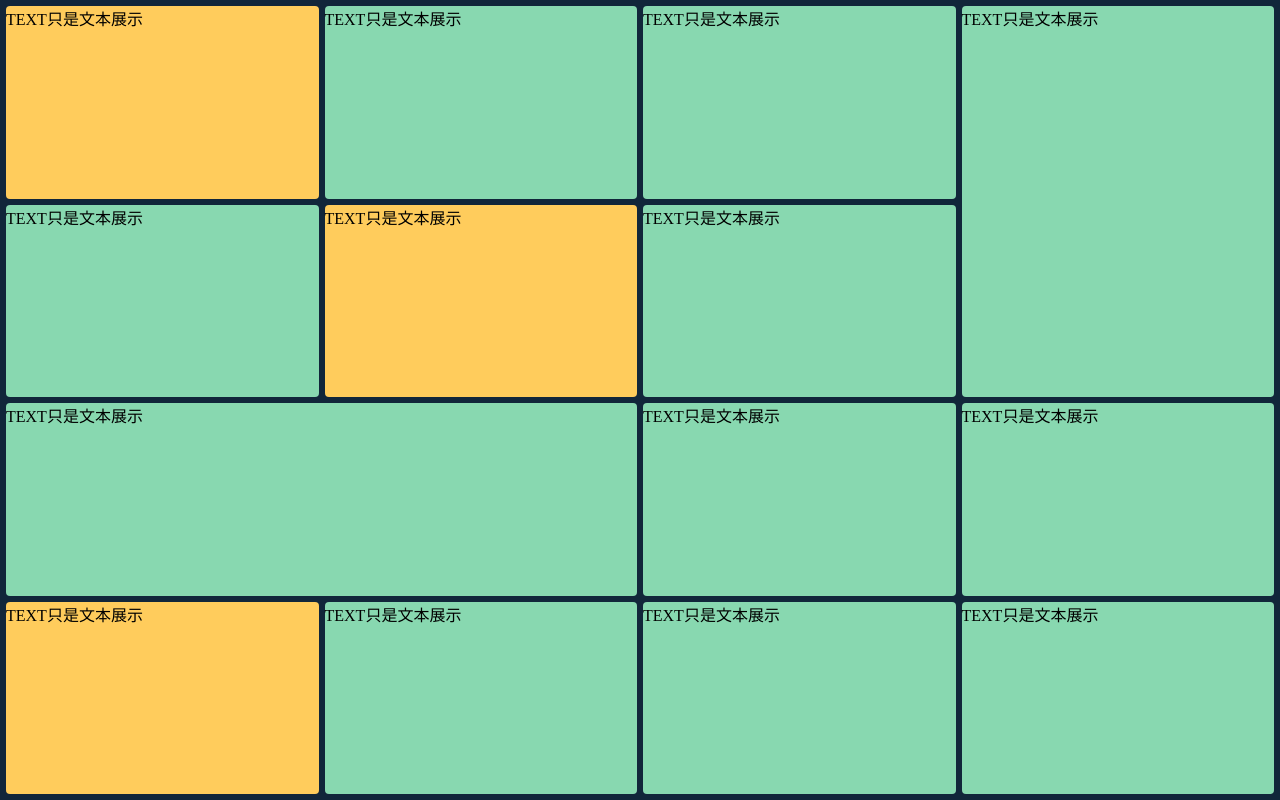
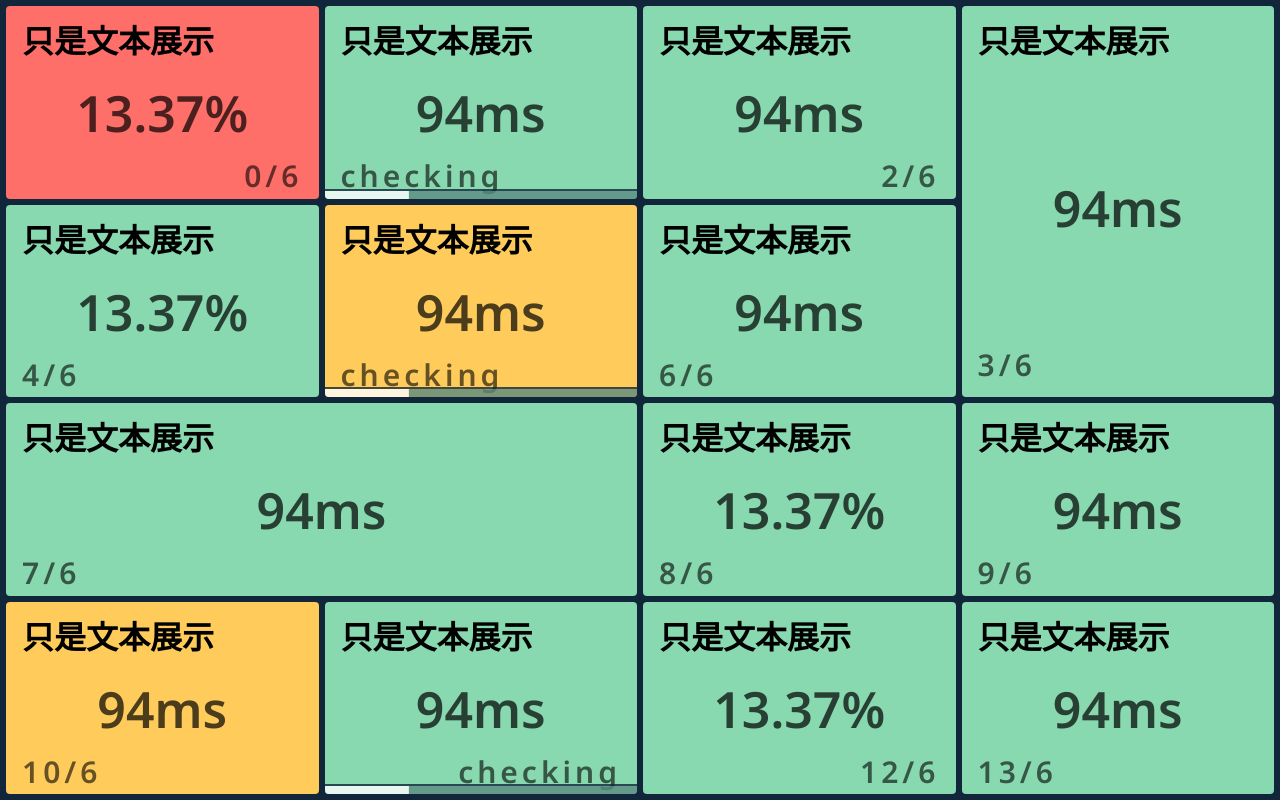
Before and after one commit to dongfg/status, a Next.js app: page / in a window 1280 px wide. Built offline with nearby package versions, Linux system fonts and the light colour scheme.

Commit message:
feat: block style

```diff
--- a/config.json
+++ b/config.json
@@ -4,7 +4,23 @@
     "title": "只是文本展示",
     "rowSpan": 1,
     "colSpan": 1,
+    "icon": "icon-zhujizu",
+    "params": {}
+  },
+  {
+    "type": "TEXT",
+    "title": "只是文本展示",
+    "rowSpan": 1,
+    "colSpan": 1,
     "icon": "",
+    "params": {}
+  },
+  {
+    "type": "TEXT",
+    "title": "只是文本展示",
+    "rowSpan": 1,
+    "colSpan": 1,
+    "icon": "icon-zhujijiankong",
     "params": {}
   },
   {
@@ -76,7 +92,7 @@
     "title": "只是文本展示",
     "rowSpan": 1,
     "colSpan": 1,
-    "icon": "",
+    "icon": "icon-luyou",
     "params": {}
   },
   {
@@ -84,23 +100,7 @@
     "title": "只是文本展示",
     "rowSpan": 1,
     "colSpan": 1,
-    "icon": "",
-    "params": {}
-  },
-  {
-    "type": "TEXT",
-    "title": "只是文本展示",
-    "rowSpan": 1,
-    "colSpan": 1,
-    "icon": "",
-    "params": {}
-  },
-  {
-    "type": "TEXT",
-    "title": "只是文本展示",
-    "rowSpan": 1,
-    "colSpan": 1,
-    "icon": "",
+    "icon": "icon-wangluo",
     "params": {}
   },
   {
--- a/package.json
+++ b/package.json
@@ -9,6 +9,7 @@
     "lint": "next lint"
   },
   "dependencies": {
+    "@ant-design/icons": "^5.0.1",
     "@types/node": "20.1.4",
     "@types/react": "18.2.6",
     "@types/react-dom": "18.2.4",
--- /dev/null
+++ b/src/components/Icon.tsx
@@ -0,0 +1,7 @@
+import { createFromIconfontCN } from "@ant-design/icons";
+
+const Icon = createFromIconfontCN({
+  scriptUrl: "//at.alicdn.com/t/c/font_4070102_wfa7ki1pz3q.js",
+});
+
+export default Icon;
--- a/src/pages/_app.tsx
+++ b/src/pages/_app.tsx
@@ -1,6 +1,22 @@
-import '@/styles/globals.css'
-import type { AppProps } from 'next/app'
+import { Noto_Sans } from "next/font/google";
+import type { AppProps } from "next/app";
+import Head from "next/head";
+import "@/styles/globals.css";
+
+const notoSans = Noto_Sans({ subsets: ["latin"], weight: "600" });
 
 export default function App({ Component, pageProps }: AppProps) {
-  return <Component {...pageProps} />
+  return (
+    <>
+      <style jsx global>{`
+        html {
+          font-family: ${notoSans.style.fontFamily};
+        }
+      `}</style>
+      <Head>
+        <title>Status Page</title>
+      </Head>
+      <Component {...pageProps} />
+    </>
+  );
 }
--- a/src/pages/_document.tsx
+++ b/src/pages/_document.tsx
@@ -1,4 +1,4 @@
-import { Html, Head, Main, NextScript } from 'next/document'
+import { Html, Head, Main, NextScript } from "next/document";
 
 export default function Document() {
   return (
@@ -9,5 +9,5 @@ export default function Document() {
         <NextScript />
       </body>
     </Html>
-  )
+  );
 }
--- a/src/pages/index.tsx
+++ b/src/pages/index.tsx
@@ -1,10 +1,28 @@
+import type { Config } from "@/typings";
 import { promises as fs } from "fs";
-import type { Config } from "@/typings";
-import styles from "@/styles/Home.module.css";
+import Icon from "@/components/Icon";
+import styles from "@/styles/index.module.css";
+import { useEffect, useState } from "react";
+
+const gridArea12 = `auto / auto / span 1 / span 2`;
+const gridArea21 = `auto / auto / span 2 / span 1`;
 
 export default function Home({ data }: { data: Config[] }) {
-  const gridArea12 = `auto / auto / span 1 / span 2`;
-  const gridArea21 = `auto / auto / span 2 / span 1`;
+  const [percent, setPercent] = useState<number>(100);
+  const [checking, setChecking] = useState([1, 5, 11]);
+  useEffect(() => {
+    if (percent === 0) {
+      setChecking([]);
+      return;
+    }
+    const timer = setTimeout(() => {
+      setPercent((percent - 0.5) % 100);
+    }, 100);
+
+    return () => {
+      clearTimeout(timer);
+    };
+  }, [percent]);
 
   return (
     <main className={styles.main}>
@@ -12,14 +30,34 @@ export default function Home({ data }: { data: Config[] }) {
         <div
           key={i}
           className={`${styles.block} ${
-            i % 5 !== 0 ? styles.success : styles.warning
+            i % 5 !== 0
+              ? styles.success
+              : i % 6 !== 0
+              ? styles.warning
+              : styles.failed
           }`}
           style={{
             gridArea: i === 3 ? gridArea21 : i === 7 ? gridArea12 : "inherit",
           }}
         >
-          <span>{c.type}</span>
-          <span>{c.title}</span>
+          <span className={styles.header}>{c.title}</span>
+          <div className={styles.content}>
+            {i % 4 === 0 ? `13.37%` : `94ms`}
+          </div>
+          <div className={styles.footer}>
+            {c.icon ? (
+              <Icon type={c.icon} style={{ fontSize: "32px" }} />
+            ) : null}
+            {checking.includes(i) ? `checking` : `${i}/6`}
+          </div>
+          {checking.includes(i) ? (
+            <div className={styles.progress}>
+              <div
+                className={styles.processBar}
+                style={{ transform: `translateX(-${percent}%)` }}
+              ></div>
+            </div>
+          ) : null}
         </div>
       ))}
     </main>
--- a/src/styles/Home.module.css
+++ /dev/null
@@ -1,40 +0,0 @@
-.main {
-  height: 100%;
-  width: 100%;
-  display: grid;
-  grid-template-columns: repeat(4, 1fr);
-  grid-gap: 6px;
-  grid-auto-rows: calc((100vh - 6px) / 4 - 6px);
-  padding: 6px;
-}
-
-.block {
-  border-radius: 4px;
-  grid-area: auto / auto / span 1 / span 1;
-}
-.success {
-  background: var(--color-success);
-}
-.warning {
-  background: var(--color-warning);
-}
-.failed {
-  background: var(--color-failed);
-}
-.block12 {
-  grid-area: auto / auto / span 1 / span 2;
-}
-.block21 {
-  grid-area: auto / auto / span 2 / span 1;
-}
-
-@media screen and (max-width: 512px) {
-  .main {
-    grid-template-columns: repeat(1, 1fr);
-  }
-}
-@media screen and (min-width: 512px) and (max-width: 1024px) {
-  .main {
-    grid-template-columns: repeat(2, 1fr);
-  }
-}
--- a/src/styles/globals.css
+++ b/src/styles/globals.css
@@ -7,6 +7,7 @@
 
   --color-background: #11263a;
 
+  --color-unknown: #9ca3ab;
   --color-success: #88d8b0;
   --color-warning: #ffcc5c;
   --color-failed: #ff6f69;
--- /dev/null
+++ b/src/styles/index.module.css
@@ -0,0 +1,92 @@
+.main {
+  height: 100%;
+  width: 100%;
+  display: grid;
+  grid-template-columns: repeat(4, 1fr);
+  grid-gap: 6px;
+  grid-auto-rows: calc((100vh - 6px) / 4 - 6px);
+  padding: 6px;
+}
+
+.block {
+  border-radius: 4px;
+  grid-area: auto / auto / span 1 / span 1;
+  background: var(--color-unknown);
+  display: flex;
+  flex-direction: column;
+  justify-content: space-between;
+  position: relative;
+}
+.success {
+  background: var(--color-success);
+}
+.warning {
+  background: var(--color-warning);
+}
+.failed {
+  background: var(--color-failed);
+}
+
+.header {
+  font-size: 32px;
+  line-height: 1.2;
+  font-weight: 700;
+  margin-bottom: 3px;
+  overflow-wrap: break-word;
+  padding: 16px;
+}
+
+.content {
+  text-align: center;
+  font-size: 50px;
+  opacity: 0.7;
+  font-weight: 700;
+  flex: 1;
+  display: flex;
+  align-items: center;
+  justify-content: center;
+}
+
+.footer {
+  display: flex;
+  justify-content: space-between;
+  align-items: flex-end;
+
+  font-size: 30px;
+  opacity: 0.6;
+  letter-spacing: 4px;
+  text-align: right;
+  font-variant-numeric: tabular-nums;
+  padding: 8px 16px 12px 16px;
+}
+.progress {
+  border-top: 2px solid #11263a;
+  background: var(--color-success)
+    linear-gradient(rgba(44, 62, 80, 0.5), rgba(44, 62, 80, 0.5));
+  overflow: hidden;
+  border-bottom-left-radius: 4px;
+  border-bottom-right-radius: 4px;
+  opacity: 0.8;
+  transform: translateZ(0);
+  position: absolute;
+  bottom: 0;
+  left: 0;
+  right: 0;
+}
+
+.processBar {
+  width: 100%;
+  height: 8px;
+  background: #fff;
+}
+
+@media screen and (max-width: 512px) {
+  .main {
+    grid-template-columns: repeat(1, 1fr);
+  }
+}
+@media screen and (min-width: 512px) and (max-width: 1024px) {
+  .main {
+    grid-template-columns: repeat(2, 1fr);
+  }
+}
```
Also changed, not shown: 1 other file (tests, documents, lock files or other folders).
